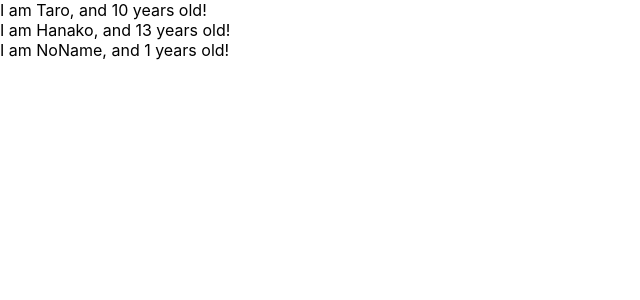
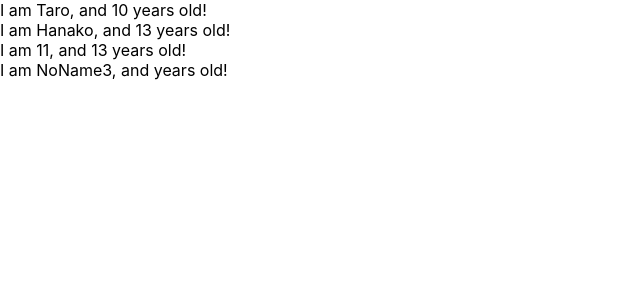
Before and after one commit to ishimori/my-react-redux-crud-application, a React (Create React App) app in the folder helloworld3/: page / in a window 1280 px wide. Shown: the top 300 px of the page, without its empty margins (0-640 px from the left). Built offline with nearby package versions, Linux system fonts and the light colour scheme.

Commit message:
learn prop-types

```diff
--- a/helloworld3/src/App.js
+++ b/helloworld3/src/App.js
@@ -1,11 +1,13 @@
 import React from 'react';
+import PropTypes from 'prop-types';
 
 const App = () => {
 
   const profiles = [
       {name : "Taro", age:10},
       {name : "Hanako", age:13},
-      {name : "NoName"}
+      {name : "11", age:13},
+      {name : "NoName3"}
   ]
   return (
     <div>
@@ -21,10 +23,13 @@ const App = () => {
 const User = (props) => {
   return <div>I am {props.name}, and {props.age} years old!</div>
 }
-
+User.propTypes = {
+  name : PropTypes.string,
+  age  : PropTypes.number.isRequired
+}
+/*
 User.defaultProps = {
   age : 1
-
 }
-
+*/
 export default App;
```
